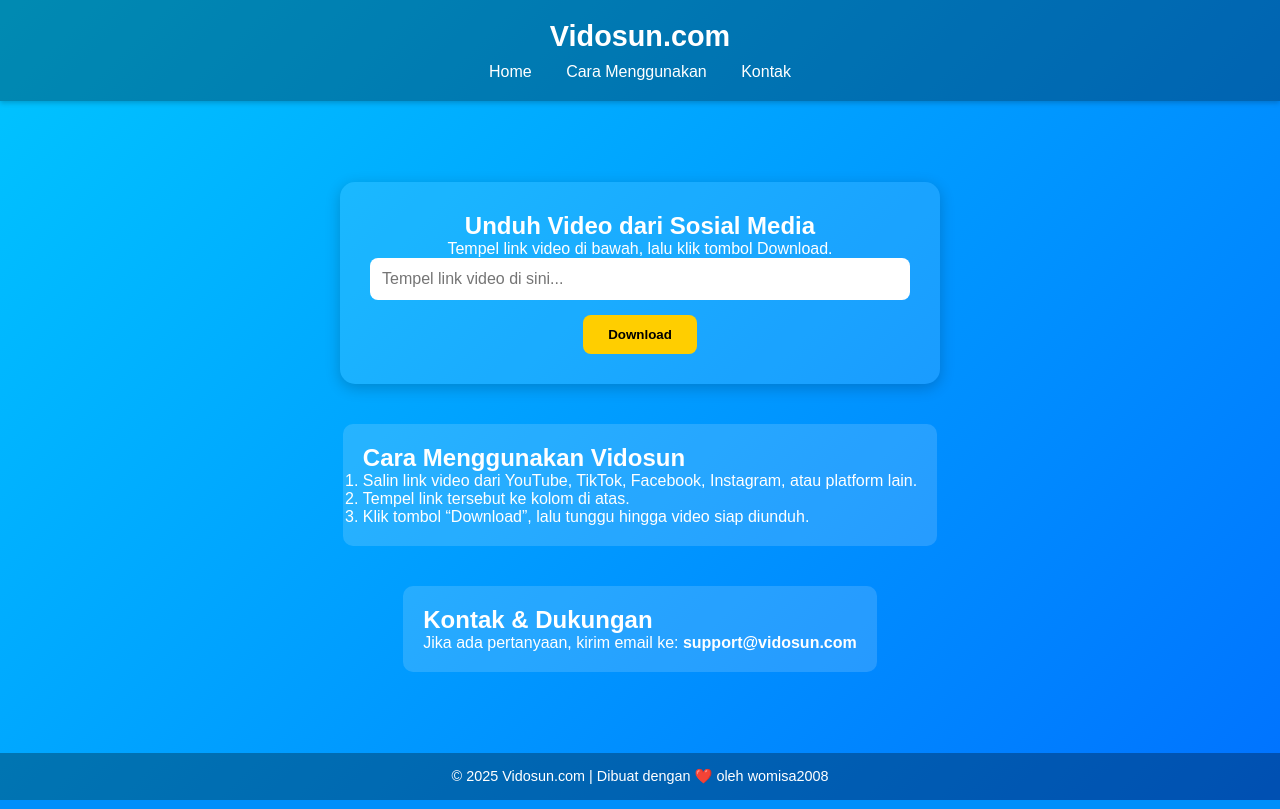
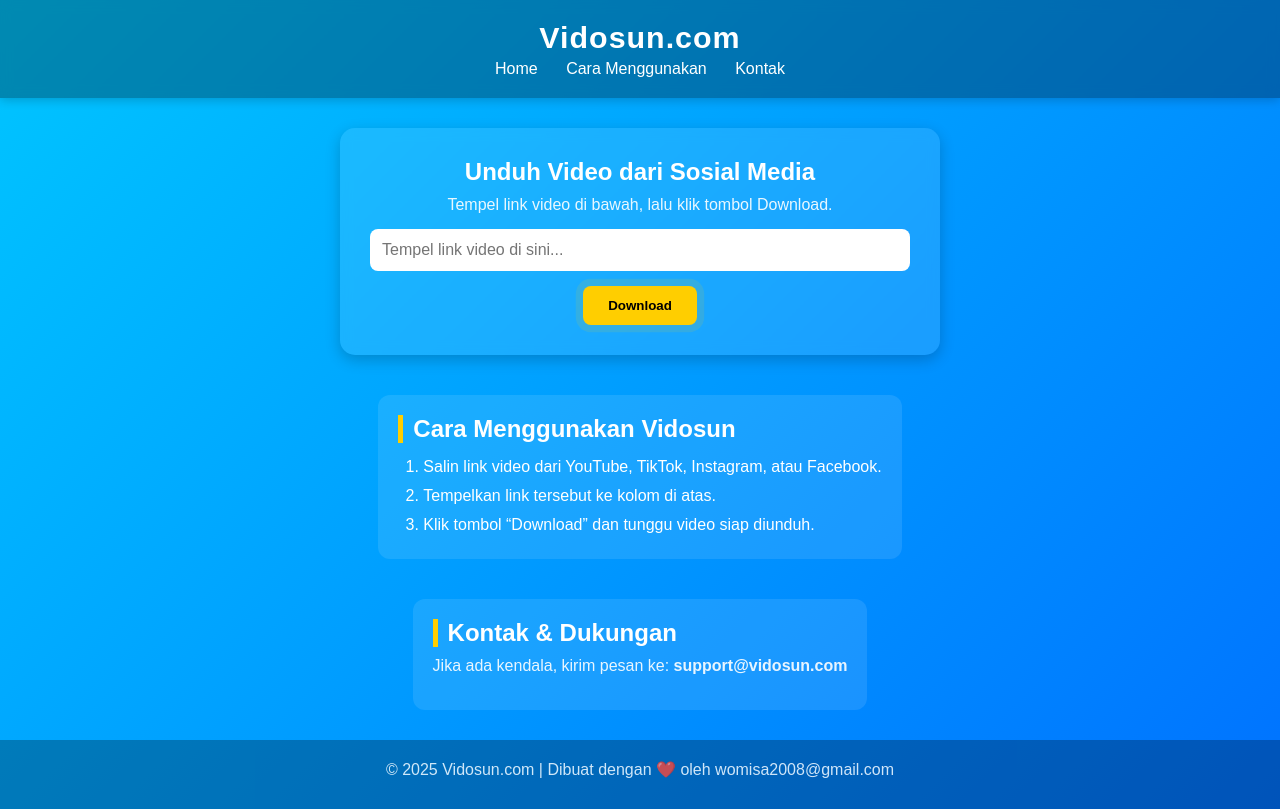
Before and after one commit to sta-973/vidosun, a Flask app: page / in a window 1280 px wide. Run offline with Flask 3, Linux system fonts and the light colour scheme.

Commit message:
install commit - versi tampilan baru Vidosun

```diff
--- a/templates/index.html
+++ b/templates/index.html
@@ -5,58 +5,103 @@
   <meta name="google-site-verification" content="RvYdoR8BfUECZAC7WYGXNk2NCxVuAF2ZrPS4zWlxrDk" />
   <meta name="viewport" content="width=device-width, initial-scale=1.0" />
   <title>Vidosun - Downloader Sosial Media</title>
-  <meta name="description" content="Unduh video dan audio dari YouTube, TikTok, Instagram, Facebook, dan sosial media lainnya dengan cepat dan aman.">
+  <meta name="description" content="Vidosun.com - Unduh video dan audio dari YouTube, TikTok, Instagram, Facebook, dan sosial media lain dengan cepat, aman, dan gratis.">
   <link rel="icon" href="https://cdn-icons-png.flaticon.com/512/724/724933.png">
   <style>
-    * {
-      margin: 0;
-      padding: 0;
-      box-sizing: border-box;
+    :root {
+      --bg: linear-gradient(135deg, #00c6ff 0%, #0072ff 100%);
+      --text: #fff;
+      --card-bg: rgba(255,255,255,0.1);
+      --accent: #ffce00;
+      --footer-bg: rgba(0,0,0,0.3);
     }
+
+    @media (prefers-color-scheme: dark) {
+      :root {
+        --bg: linear-gradient(135deg, #1e1e1e 0%, #111 100%);
+        --text: #e0e0e0;
+        --card-bg: rgba(255,255,255,0.05);
+        --accent: #ffce00;
+        --footer-bg: rgba(255,255,255,0.05);
+      }
+    }
+
+    * { margin: 0; padding: 0; box-sizing: border-box; }
+
     body {
-      background: linear-gradient(135deg, #00c6ff 0%, #0072ff 100%);
+      background: var(--bg);
+      color: var(--text);
       font-family: 'Poppins', sans-serif;
-      color: #fff;
-      text-align: center;
       min-height: 100vh;
       display: flex;
       flex-direction: column;
+      text-align: center;
+      transition: background 0.6s ease;
     }
+
     header {
-      background: rgba(0, 0, 0, 0.3);
       padding: 20px 0;
-      box-shadow: 0 2px 5px rgba(0,0,0,0.2);
+      background: var(--footer-bg);
+      box-shadow: 0 2px 10px rgba(0,0,0,0.2);
+      position: sticky;
+      top: 0;
+      backdrop-filter: blur(6px);
+      z-index: 10;
+      animation: slideDown 1s ease;
     }
+
     header h1 {
-      font-size: 1.8rem;
-      margin-bottom: 10px;
+      font-size: 1.9rem;
+      margin-bottom: 5px;
+      letter-spacing: 1px;
     }
+
+    nav {
+      margin-top: 5px;
+    }
+
     nav a {
-      color: #fff;
-      margin: 0 15px;
+      color: var(--text);
+      margin: 0 12px;
       text-decoration: none;
       font-weight: 500;
       transition: 0.3s;
     }
+
     nav a:hover {
-      text-decoration: underline;
+      color: var(--accent);
     }
+
     main {
       flex: 1;
       display: flex;
       flex-direction: column;
       align-items: center;
       justify-content: center;
-      padding: 20px;
+      padding: 30px 15px;
     }
+
     .container {
-      background: rgba(255,255,255,0.1);
+      background: var(--card-bg);
       padding: 30px;
       border-radius: 15px;
-      width: 90%;
+      width: 100%;
       max-width: 600px;
-      box-shadow: 0 4px 15px rgba(0,0,0,0.2);
+      box-shadow: 0 5px 15px rgba(0,0,0,0.2);
+      backdrop-filter: blur(6px);
+      animation: fadeIn 1.2s ease;
     }
+
+    h2 {
+      margin-bottom: 10px;
+    }
+
+    p {
+      opacity: 0.9;
+      margin-bottom: 15px;
+      font-size: 1rem;
+    }
+
     input[type="text"] {
       width: 100%;
       padding: 12px;
@@ -66,8 +111,9 @@
       margin-bottom: 15px;
       outline: none;
     }
+
     button {
-      background: #ffce00;
+      background: var(--accent);
       color: #000;
       border: none;
       padding: 12px 25px;
@@ -75,28 +121,73 @@
       font-weight: 600;
       cursor: pointer;
       transition: 0.3s;
+      animation: pulse 2s infinite;
     }
+
     button:hover {
-      background: #ffc400;
+      background: #ffd700;
       transform: scale(1.05);
     }
+
     section {
       margin-top: 40px;
+      background: var(--card-bg);
+      padding: 20px;
+      border-radius: 12px;
+      max-width: 700px;
+      animation: fadeIn 1.5s ease;
       text-align: left;
-      background: rgba(255,255,255,0.15);
-      padding: 20px;
-      border-radius: 10px;
-      max-width: 700px;
     }
+
+    section h2 {
+      margin-bottom: 10px;
+      border-left: 5px solid var(--accent);
+      padding-left: 10px;
+    }
+
+    ol {
+      padding-left: 25px;
+      line-height: 1.8;
+    }
+
     footer {
-      background: rgba(0,0,0,0.3);
+      background: var(--footer-bg);
       padding: 15px;
       font-size: 0.9rem;
+      opacity: 0.9;
+    }
+
+    footer p {
+      margin-top: 5px;
+    }
+
+    @keyframes fadeIn {
+      from { opacity: 0; transform: translateY(10px); }
+      to { opacity: 1; transform: translateY(0); }
+    }
+
+    @keyframes slideDown {
+      from { transform: translateY(-40px); opacity: 0; }
+      to { transform: translateY(0); opacity: 1; }
+    }
+
+    @keyframes pulse {
+      0% { box-shadow: 0 0 0 0 rgba(255, 206, 0, 0.4); }
+      70% { box-shadow: 0 0 0 10px rgba(255, 206, 0, 0); }
+      100% { box-shadow: 0 0 0 0 rgba(255, 206, 0, 0); }
+    }
+
+    /* ✅ RESPONSIVE */
+    @media (max-width: 600px) {
+      header h1 { font-size: 1.4rem; }
+      nav a { font-size: 0.9rem; margin: 0 8px; }
+      .container { padding: 20px; }
+      section { padding: 15px; }
     }
   </style>
 </head>
+
 <body>
-
   <header>
     <h1>Vidosun.com</h1>
     <nav>
@@ -119,21 +210,20 @@
     <section id="cara">
       <h2>Cara Menggunakan Vidosun</h2>
       <ol>
-        <li>Salin link video dari YouTube, TikTok, Facebook, Instagram, atau platform lain.</li>
-        <li>Tempel link tersebut ke kolom di atas.</li>
-        <li>Klik tombol “Download”, lalu tunggu hingga video siap diunduh.</li>
+        <li>Salin link video dari YouTube, TikTok, Instagram, atau Facebook.</li>
+        <li>Tempelkan link tersebut ke kolom di atas.</li>
+        <li>Klik tombol “Download” dan tunggu video siap diunduh.</li>
       </ol>
     </section>
 
     <section id="kontak">
       <h2>Kontak & Dukungan</h2>
-      <p>Jika ada pertanyaan, kirim email ke: <b>support@vidosun.com</b></p>
+      <p>Jika ada kendala, kirim pesan ke: <b>support@vidosun.com</b></p>
     </section>
   </main>
 
   <footer>
-    <p>© 2025 Vidosun.com | Dibuat dengan ❤️ oleh womisa2008</p>
+    <p>© 2025 Vidosun.com | Dibuat dengan ❤️ oleh womisa2008@gmail.com</p>
   </footer>
-
 </body>
 </html>
```
